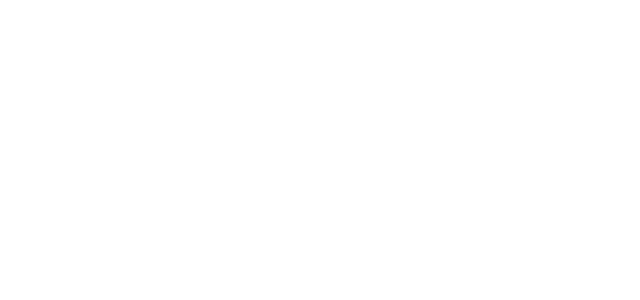
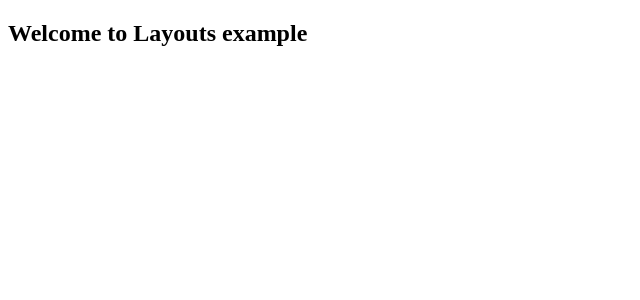
Before and after one commit to ocasazza/jump-cannon, a Nuxt app: page / in a window 1280 px wide. Shown: the top 300 px of the page, without its empty margins (0-640 px from the left). Built offline with nearby package versions, Linux system fonts and the light colour scheme.

Commit message:
testing layouts

```diff
--- /dev/null
+++ b/app.vue
@@ -0,0 +1,6 @@
+<template>
+    <NuxtLoadingIndicator />
+    <NuxtLayout>
+      <NuxtPage />
+    </NuxtLayout>
+  </template>
--- a/pages/index.vue
+++ b/pages/index.vue
@@ -1,6 +1,3 @@
 <template>
-  <NuxtLoadingIndicator />
-  <NuxtLayout>
-    <NuxtPage />
-  </NuxtLayout>
+  <h2>Welcome to Layouts example</h2>
 </template>
```
